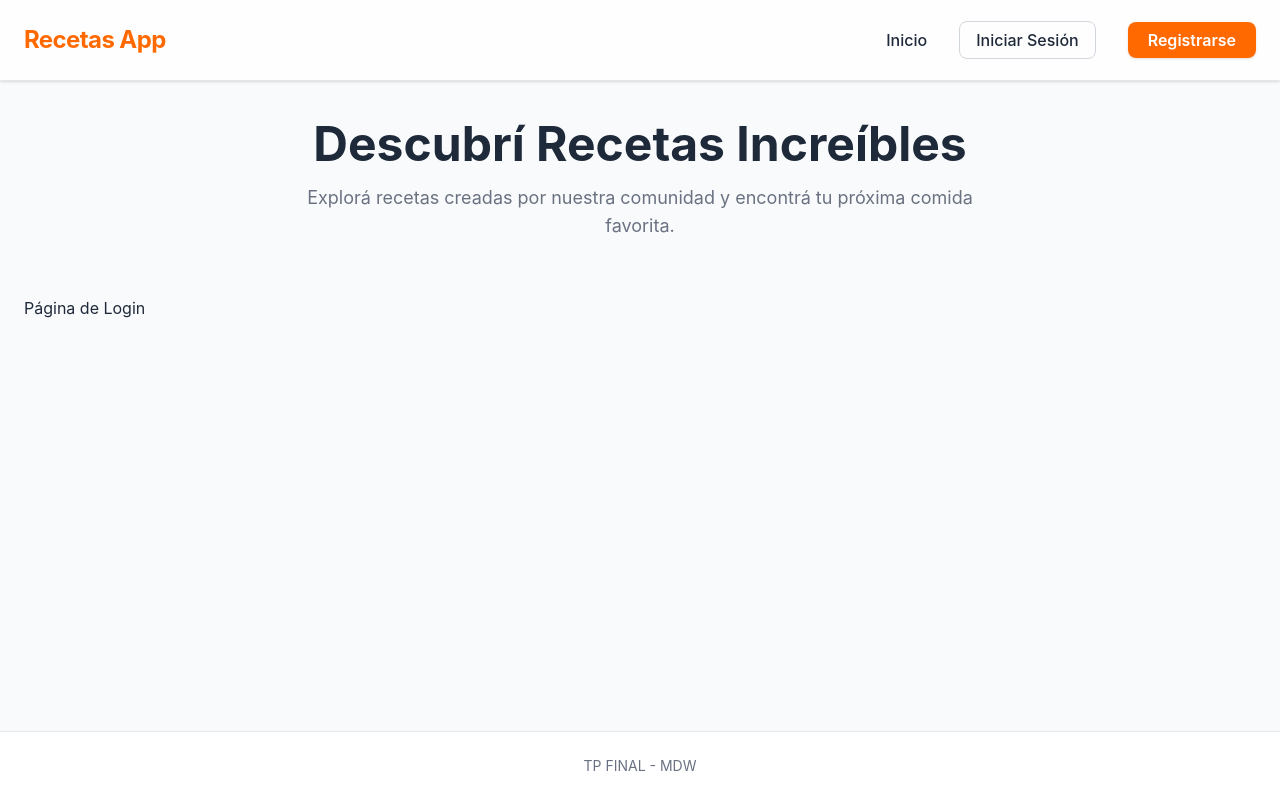
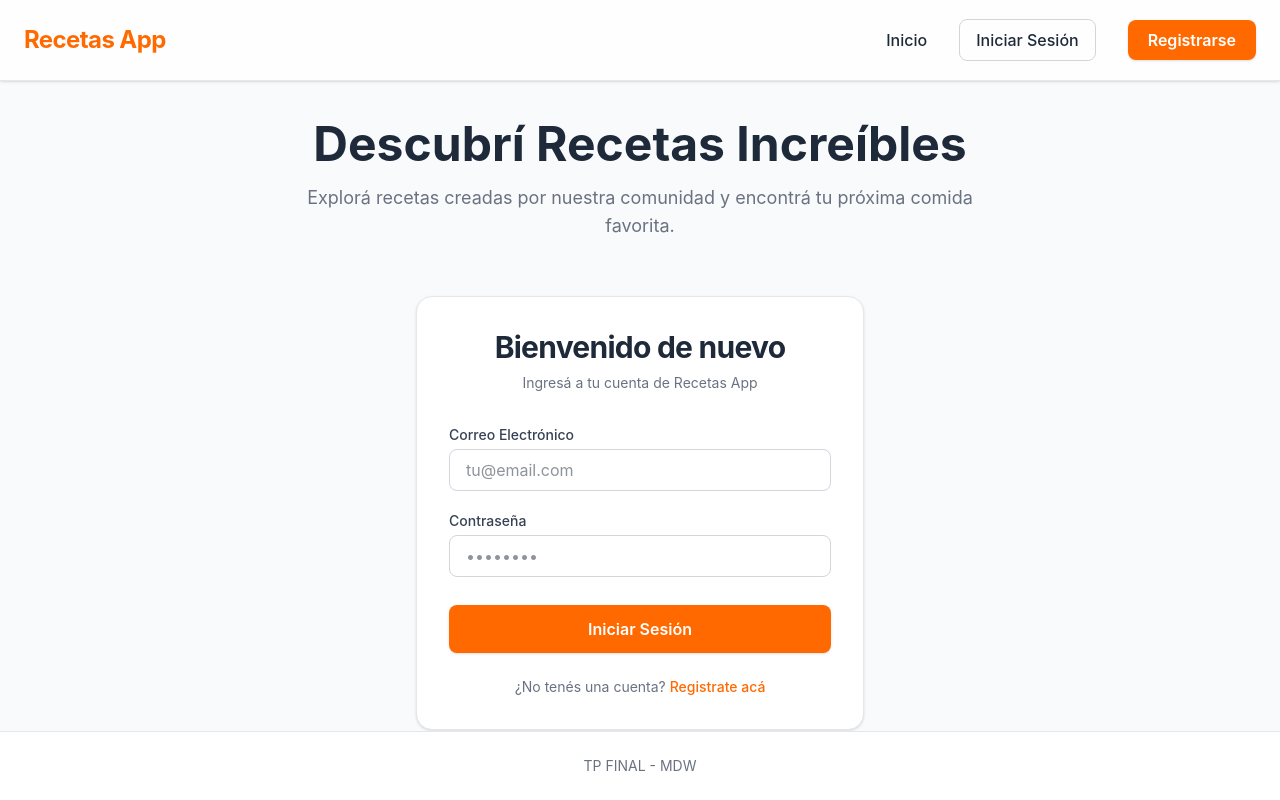
Before and after one commit to francisco-rucci/MDW-FINAL-FE, a React (Vite) app: page /login in a window 1280 px wide. Built offline with nearby package versions, Linux system fonts and the light colour scheme; no server answers.

Commit message:
feat: Implementacion estado global de sesión y funcionalidad de logout en Navbar

```diff
--- /dev/null
+++ b/src/context/AuthContext.tsx
@@ -0,0 +1,32 @@
+import { createContext, useContext, useEffect, useState } from 'react';
+import { auth } from '../config/firebase';
+import { onAuthStateChanged, type User } from 'firebase/auth';
+
+interface AuthContextType {
+    currentUser: User | null;
+    loading: boolean;
+}
+
+const AuthContext = createContext<AuthContextType>({ currentUser: null, loading: true });
+
+export const useAuth = () => useContext(AuthContext);
+
+export const AuthProvider = ({ children }: { children: React.ReactNode }) => {
+    const [currentUser, setCurrentUser] = useState<User | null>(null);
+    const [loading, setLoading] = useState(true);
+
+    useEffect(() => {
+        const unsubscribe = onAuthStateChanged(auth, (user) => {
+            setCurrentUser(user);
+            setLoading(false);
+        });
+
+        return unsubscribe;
+    }, []);
+
+    return (
+        <AuthContext.Provider value={{ currentUser, loading }}>
+            {!loading && children}
+        </AuthContext.Provider>
+    );
+};
--- /dev/null
+++ b/src/pages/Login.tsx
@@ -0,0 +1,99 @@
+import { useState } from 'react';
+import { Link, useNavigate } from 'react-router-dom';
+import { signInWithEmailAndPassword } from 'firebase/auth';
+import { auth } from '../config/firebase';
+
+const Login = () => {
+    const navigate = useNavigate();
+
+    // Estado para guardar las credenciales
+    const [credentials, setCredentials] = useState({
+        email: '',
+        password: ''
+    });
+
+    const [errorMsg, setErrorMsg] = useState('');
+
+    const handleChange = (e: React.ChangeEvent<HTMLInputElement>) => {
+        setCredentials({
+            ...credentials,
+            [e.target.name]: e.target.value
+        });
+        // Limpiamos el error si el usuario vuelve a escribir
+        if (errorMsg) setErrorMsg('');
+    };
+
+    const handleSubmit = async (e: React.FormEvent) => {
+        e.preventDefault();
+        try {
+            // Magia de Firebase: Verificamos credenciales
+            await signInWithEmailAndPassword(auth, credentials.email, credentials.password);
+
+            // Si pasa esta línea, el login fue exitoso.
+            // Por ahora lo mandamos al inicio, luego lo cambiaremos a la ruta privada del CRUD
+            navigate('/');
+
+        } catch (error: any) {
+            console.error("Error al iniciar sesión:", error);
+            if (error.code === 'auth/invalid-credential' || error.code === 'auth/user-not-found' || error.code === 'auth/wrong-password') {
+                setErrorMsg('Correo o contraseña incorrectos.');
+            } else {
+                setErrorMsg('Hubo un error al intentar iniciar sesión.');
+            }
+        }
+    };
+
+    return (
+        <div className="max-w-md mx-auto mt-10 bg-white p-8 border border-gray-200 rounded-2xl shadow-sm">
+            <div className="text-center mb-8">
+                <h2 className="text-3xl font-bold text-gray-800 tracking-tight">Bienvenido de nuevo</h2>
+                <p className="text-gray-500 mt-2 text-sm">Ingresá a tu cuenta de Recetas App</p>
+            </div>
+
+            <form onSubmit={handleSubmit} className="flex flex-col gap-5">
+                <div>
+                    <label className="block text-sm font-medium text-gray-700 mb-1">Correo Electrónico</label>
+                    <input
+                        type="email" name="email" required
+                        value={credentials.email} onChange={handleChange}
+                        className="w-full px-4 py-2 border border-gray-300 rounded-lg focus:ring-2 focus:ring-orange-500 focus:border-orange-500 outline-none transition"
+                        placeholder="tu@email.com"
+                    />
+                </div>
+
+                <div>
+                    <label className="block text-sm font-medium text-gray-700 mb-1">Contraseña</label>
+                    <input
+                        type="password" name="password" required
+                        value={credentials.password} onChange={handleChange}
+                        className="w-full px-4 py-2 border border-gray-300 rounded-lg focus:ring-2 focus:ring-orange-500 focus:border-orange-500 outline-none transition"
+                        placeholder="••••••••"
+                    />
+                </div>
+
+                {/* Mensaje de error visual si falla el login */}
+                {errorMsg && (
+                    <p className="text-red-500 text-sm text-center font-medium bg-red-50 p-2 rounded">
+                        {errorMsg}
+                    </p>
+                )}
+
+                <button
+                    type="submit"
+                    className="w-full bg-orange-500 hover:bg-orange-600 text-white font-semibold py-3 rounded-lg transition-colors mt-2 shadow-sm"
+                >
+                    Iniciar Sesión
+                </button>
+            </form>
+
+            <p className="text-center text-sm text-gray-500 mt-6">
+                ¿No tenés una cuenta?{' '}
+                <Link to="/register" className="text-orange-500 hover:text-orange-600 font-medium">
+                    Registrate acá
+                </Link>
+            </p>
+        </div>
+    );
+};
+
+export default Login;
--- a/src/publicLayout.tsx
+++ b/src/publicLayout.tsx
@@ -1,10 +1,28 @@
 import { useState } from "react";
-import { Link, Outlet } from "react-router-dom";
+import { Link, Outlet, useNavigate } from "react-router-dom";
+import { useAuth } from "./context/AuthContext";
+import { auth } from "./config/firebase";
+import { signOut } from "firebase/auth";
 
 const PublicLayout = () => {
     const [menuOpen, setMenuOpen] = useState(false);
 
+    // 1. Traemos el estado del usuario y la herramienta para navegar
+    const { currentUser } = useAuth();
+    const navigate = useNavigate();
+
     const handleLinkClick = () => setMenuOpen(false);
+
+    // 2. Función para cerrar sesión
+    const handleLogout = async () => {
+        try {
+            await signOut(auth);
+            handleLinkClick();
+            navigate("/");
+        } catch (error) {
+            console.error("Error al cerrar sesión:", error);
+        }
+    };
 
     return (
         <div className="min-h-screen flex flex-col bg-gray-50 text-gray-800">
@@ -14,10 +32,7 @@ const PublicLayout = () => {
                 <div className="max-w-7xl mx-auto h-[80px] px-6 flex justify-between items-center relative">
 
                     {/* LOGO */}
-                    <Link
-                        to="/"
-                        className="text-2xl font-bold text-orange-500 tracking-tight"
-                    >
+                    <Link to="/" className="text-2xl font-bold text-orange-500 tracking-tight">
                         Recetas App
                     </Link>
 
@@ -41,34 +56,48 @@ const PublicLayout = () => {
               ${menuOpen ? "block" : "hidden"} md:flex`}
                         >
                             <li>
-                                <Link
-                                    to="/"
-                                    onClick={handleLinkClick}
-                                    className="hover:text-orange-500 transition-colors"
-                                >
+                                <Link to="/" onClick={handleLinkClick} className="hover:text-orange-500 transition-colors">
                                     Inicio
                                 </Link>
                             </li>
 
+                            {/* 3. CONDICIONAL MÁGICO DE SESIÓN */}
+                            {currentUser ? (
+                                <>
+                                    <li className="hidden md:block text-sm text-gray-500 font-normal">
+                                        Hola, {currentUser.email}
+                                    </li>
+                                    <li>
+                                        <button
+                                            onClick={handleLogout}
+                                            className="px-4 py-2 rounded-lg text-red-600 bg-red-50 hover:bg-red-100 font-semibold transition w-full md:w-auto text-left md:text-center"
+                                        >
+                                            Cerrar Sesión
+                                        </button>
+                                    </li>
+                                </>
+                            ) : (
+                                <>
                                     <li>
                                         <Link
                                             to="/login"
                                             onClick={handleLinkClick}
-                                    className="px-4 py-2 rounded-lg border border-gray-300 hover:bg-gray-100 transition"
+                                            className="px-4 py-2 rounded-lg border border-gray-300 hover:bg-gray-100 transition block text-center"
                                         >
                                             Iniciar Sesión
                                         </Link>
                                     </li>
-
                                     <li>
                                         <Link
                                             to="/register"
                                             onClick={handleLinkClick}
-                                    className="px-5 py-2 rounded-lg bg-orange-500 text-white font-semibold hover:bg-orange-600 transition shadow-sm"
+                                            className="px-5 py-2 rounded-lg bg-orange-500 text-white font-semibold hover:bg-orange-600 transition shadow-sm block text-center"
                                         >
                                             Registrarse
                                         </Link>
                                     </li>
+                                </>
+                            )}
                         </ul>
                     </nav>
                 </div>
@@ -76,7 +105,6 @@ const PublicLayout = () => {
 
             {/* MAIN */}
             <main className="flex-grow pt-[120px] px-6 max-w-7xl mx-auto w-full">
-
                 <section className="text-center mb-14">
                     <h1 className="text-4xl md:text-5xl font-bold mb-4">
                         Descubrí Recetas Increíbles
@@ -87,7 +115,6 @@ const PublicLayout = () => {
                 </section>
 
                 <Outlet />
-
             </main>
 
             {/* FOOTER */}
```
Also changed, not shown: src/main.tsx (+12 -5 lines). Lines whose indentation alone changed are shown as unchanged.
